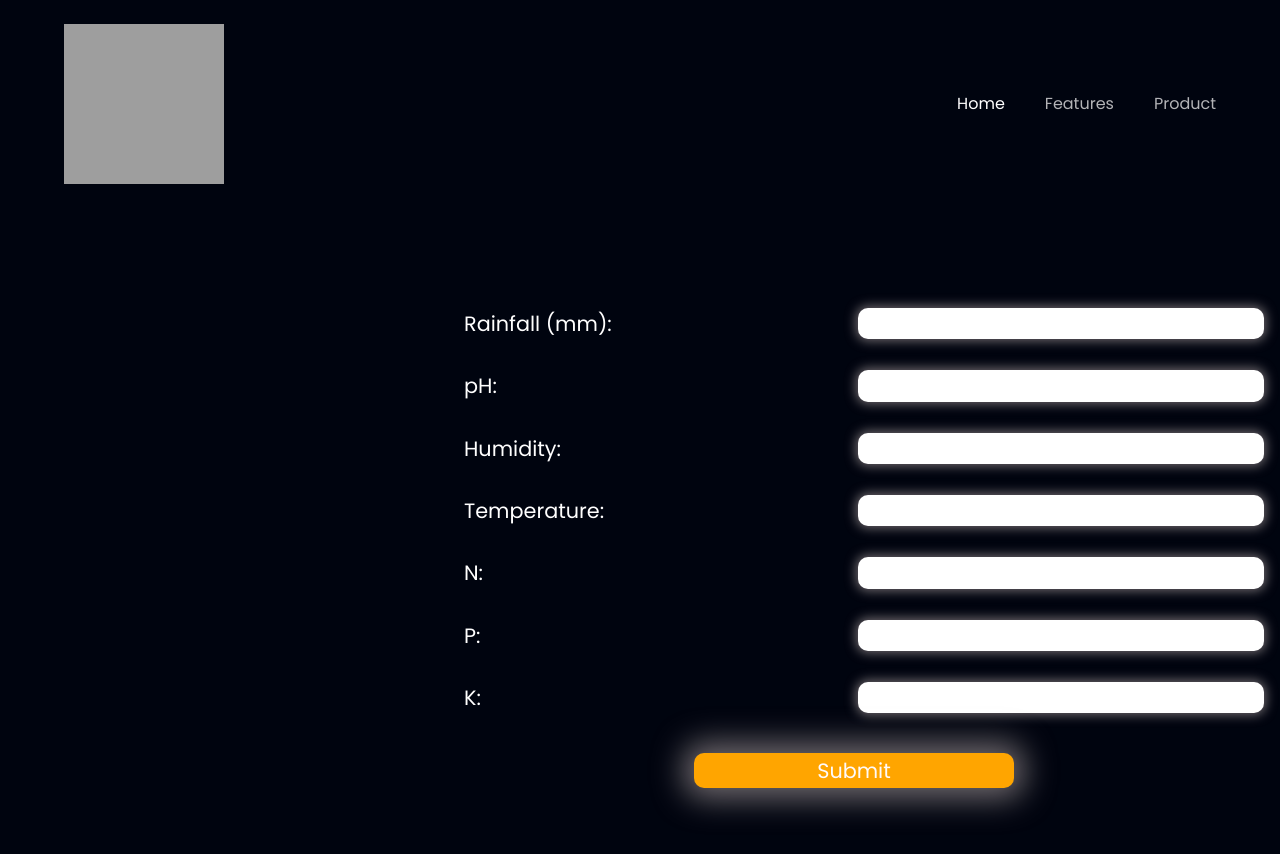
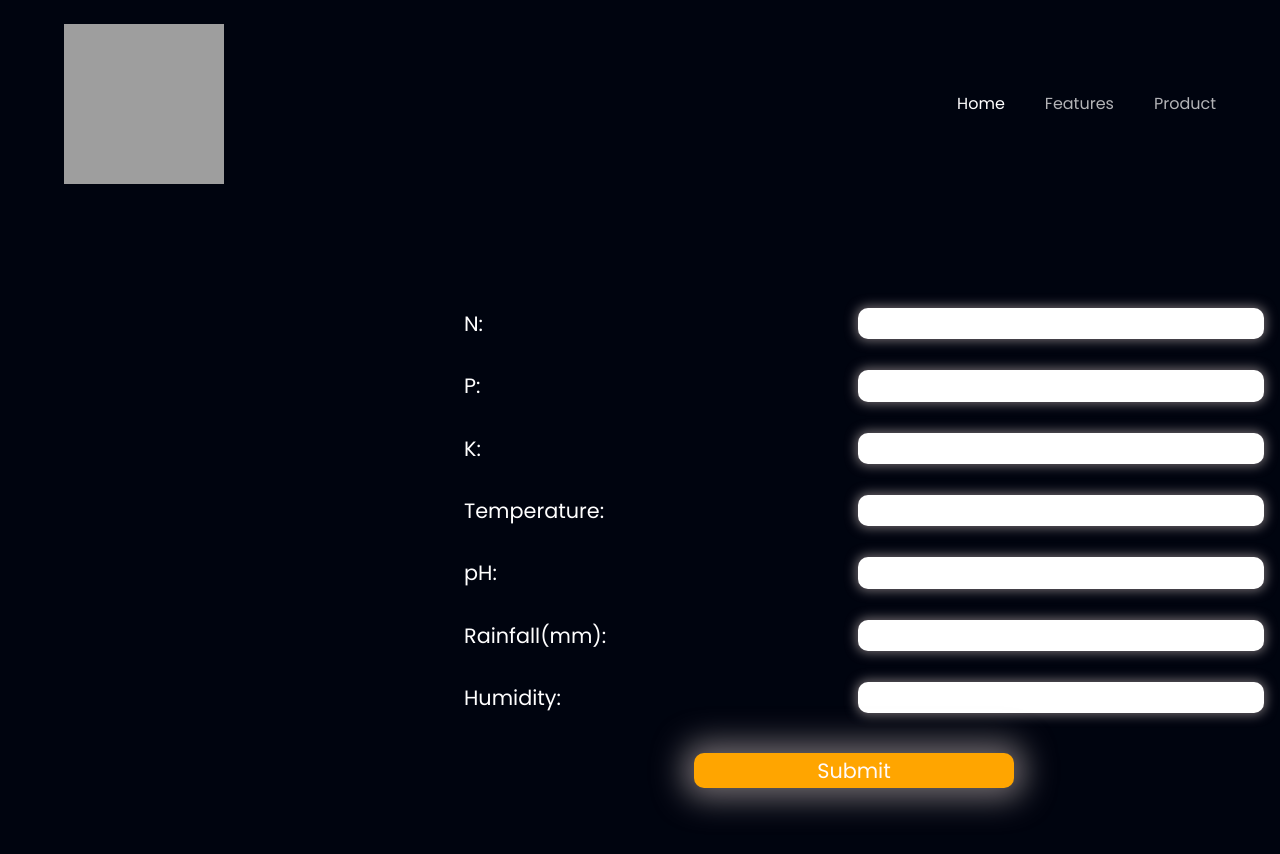
Before and after one commit to SachinPrasanth777/CropXpert, a React (Vite) app in the folder Semi-frontend/: page /features in a window 1280 px wide. Shown: the top 854 px of the page. Built offline with nearby package versions, Linux system fonts and the light colour scheme; grey boxes are pictures that could not be loaded.

Commit message:
fe+be done

```diff
--- a/Semi-frontend/src/components/cropform.jsx
+++ b/Semi-frontend/src/components/cropform.jsx
@@ -21,7 +21,24 @@ function CropForm() {
   };
 
   const handleSubmit = (e) => {
-    e.preventDefault();
+    const newform = {
+      "N":formData.N,
+      "P":formData.P,
+      "K":formData.K,
+      "temperature": formData.temperature,
+      "ph":formData.ph,
+      "rainfall":formData.rainfall,
+      "humidity":formData.humidity
+    }
+    try{
+      fetch('http://localhost:8000/features',{
+        method: "POST",
+        headers:{"Content-Type":"application/json"},
+        body: JSON.stringify(newform)
+      })
+    } catch(error){
+      console.error("Error:",error);
+    }
   };
 
   return (
@@ -29,31 +46,31 @@ function CropForm() {
     <div className="form-container">
     <form className="features" onSubmit={handleSubmit}>
       <label htmlFor="rainfall">
-        Rainfall (mm):
+        N:
         <input className="inputtext"
           type="text"
-          name="rainfall"
-          value={formData.rainfall}
+          name="N"
+          value={formData.N}
           onChange={handleData}
         />
       </label>
       <br />
       <label htmlFor="ph">
-        pH:
+        P:
         <input className="inputtext"
           type="text"
-          name="ph"
-          value={formData.ph}
+          name="P"
+          value={formData.P}
           onChange={handleData}
         />
       </label>
       <br />
       <label htmlFor="humidity">
-        Humidity:
+        K:
         <input  className="inputtext"
           type="text"
-          name="humidity"
-          value={formData.humidity}
+          name="K"
+          value={formData.K}
           onChange={handleData}
         />
       </label>
@@ -69,35 +86,35 @@ function CropForm() {
       </label>
       <br />
       <label htmlFor="N">
-        N:
+        pH:
         <input className="inputtext"
           type="text"
-          name="N"
-          value={formData.N}
+          name="ph"
+          value={formData.ph}
           onChange={handleData}
         />
       </label>
       <br />
       <label htmlFor="P">
-        P:
+        Rainfall(mm):
         <input className="inputtext"
           type="text"
-          name="P"
-          value={formData.P}
+          name="rainfall"
+          value={formData.rainfall}
           onChange={handleData}
         />
       </label>
       <br />
       <label htmlFor="K">
-        K:
+        Humidity:
         <input className="inputtext"
           type="text"
-          name="K"
-          value={formData.K}
+          name="humidity"
+          value={formData.humidity}
           onChange={handleData}
         />
       </label>
-      <button className="mysubmit" type="submit">Submit</button>
+      <button className="mysubmit" type="submit" onClick={handleSubmit}>Submit</button>
     </form>
     </div>
   );
```
Also changed, not shown: 1 other file (tests, documents, lock files or other folders).
